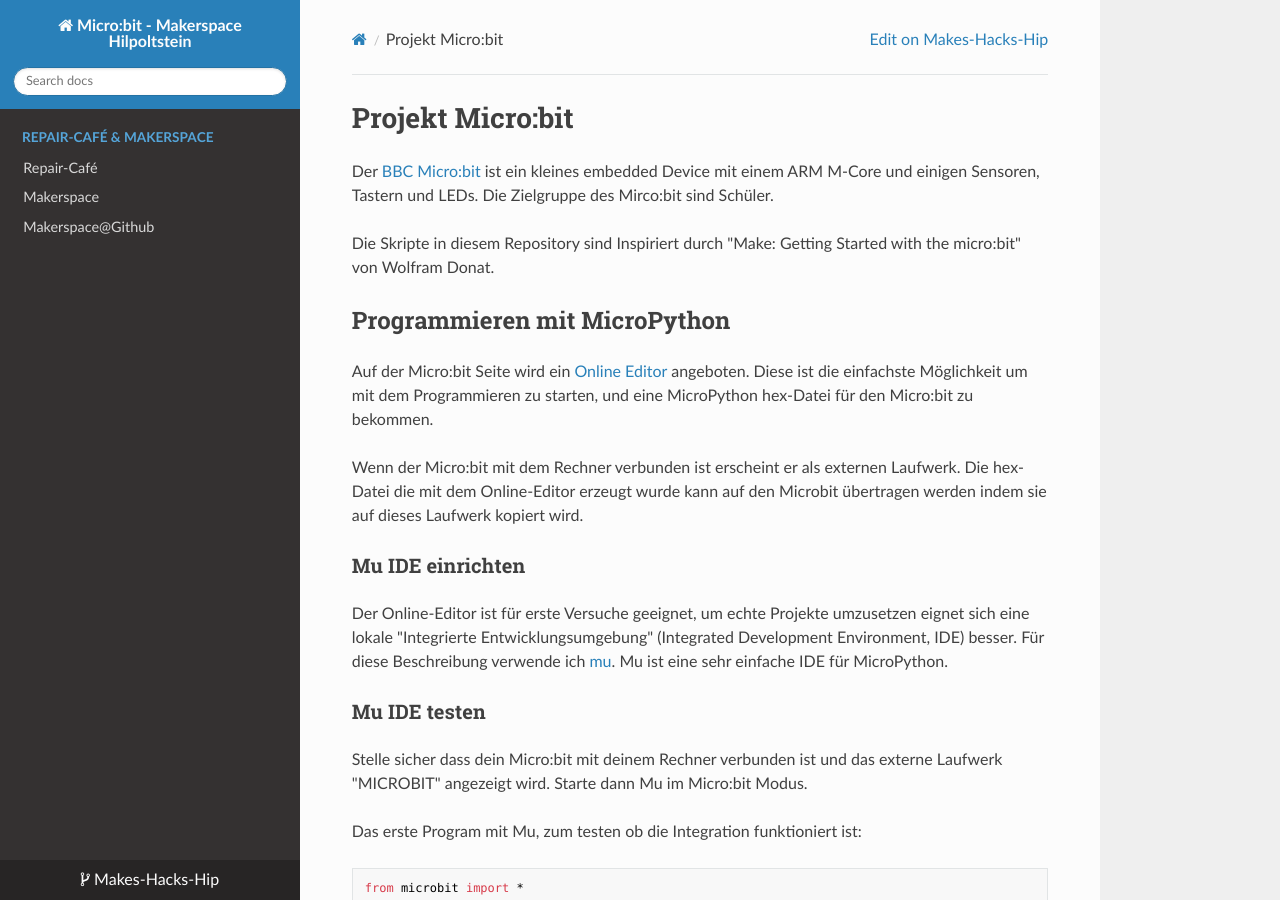
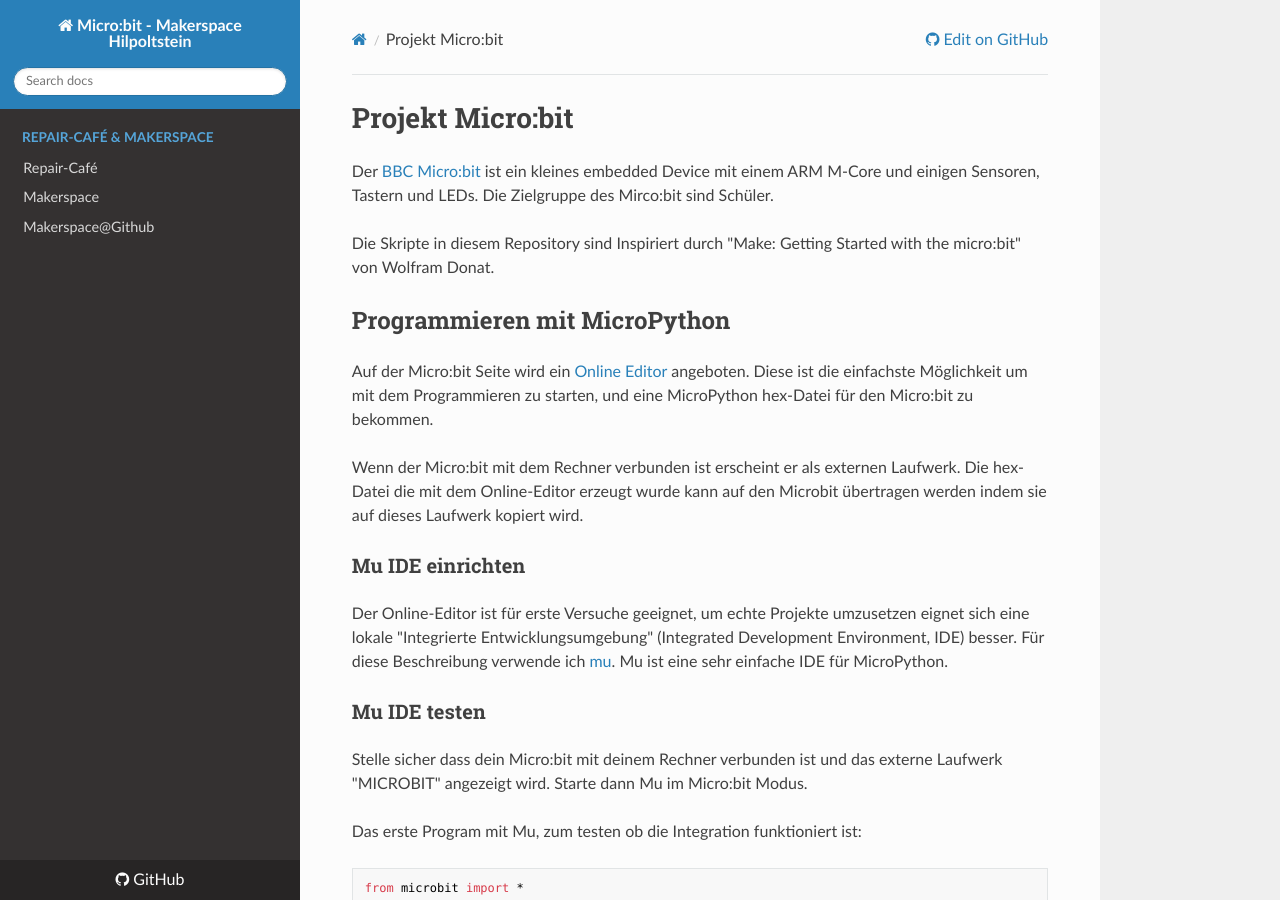
Before and after one commit to makes-hacks-hip/microbit, an MkDocs documentation site: the page built from docs/index.md, in a window 1280 px wide and 900 px high. Built offline with MkDocs 1.6.1, drawn with Linux system fonts in a browser that asks for light colours; nearby versions of some CDN libraries; some of the changed lines change nothing that is shown.

Commit message:
Edit Links

```diff
--- a/mkdocs.yml
+++ b/mkdocs.yml
@@ -1,10 +1,10 @@
 site_name: Micro:bit - Makerspace Hilpoltstein
-site_url: https://makes-hacks-hip.github.io/microbit/
+site_url: https://makes-hacks-hip.github.io/microbit
 nav:
     - 'Repair-Café & Makerspace':
         - Repair-Café: https://www.repaircafe-hilpoltstein.de
         - Makerspace: https://makes-hacks-hip.de
         - Makerspace@Github: https://makes-hacks-hip.github.io
 theme: readthedocs
-repo_url: https://makes-hacks-hip.github.io/microbit/
+repo_url: https://github.com/makes-hacks-hip/microbit
 edit_uri: edit/main/docs/
```
